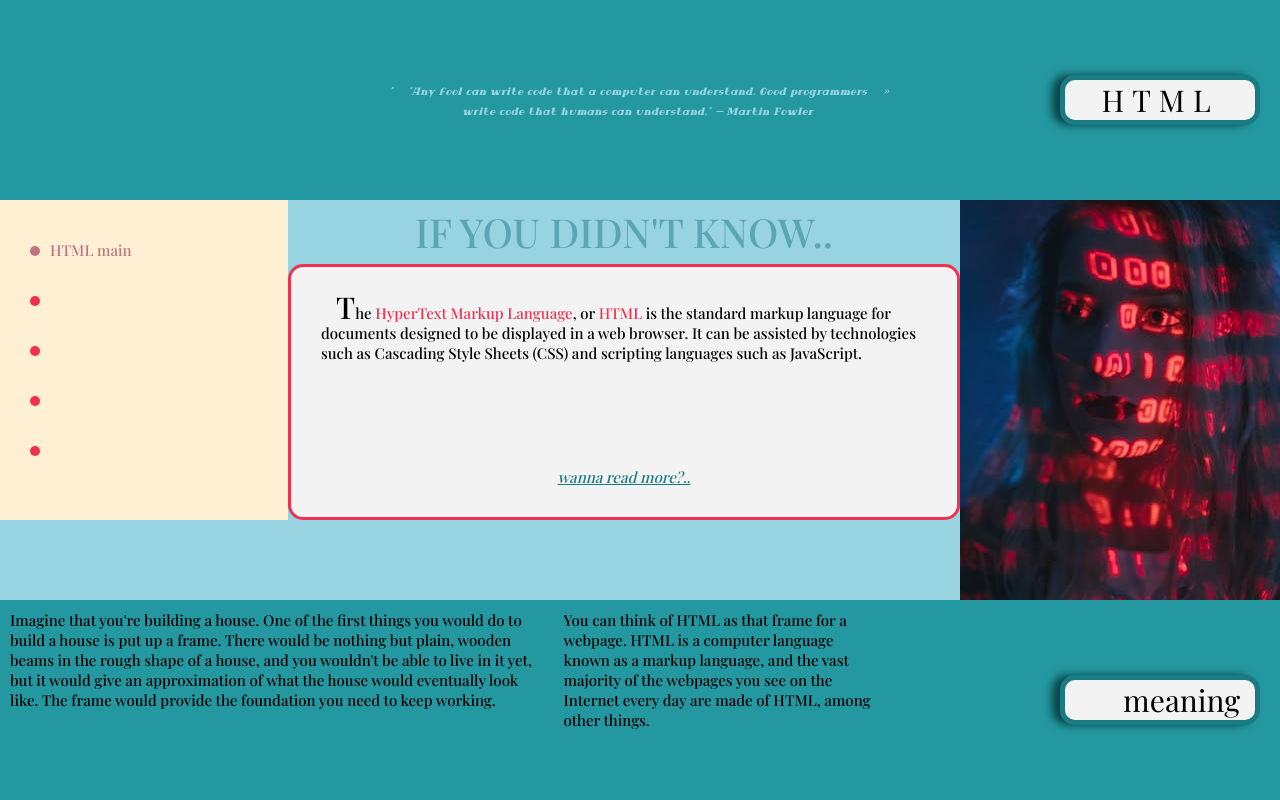
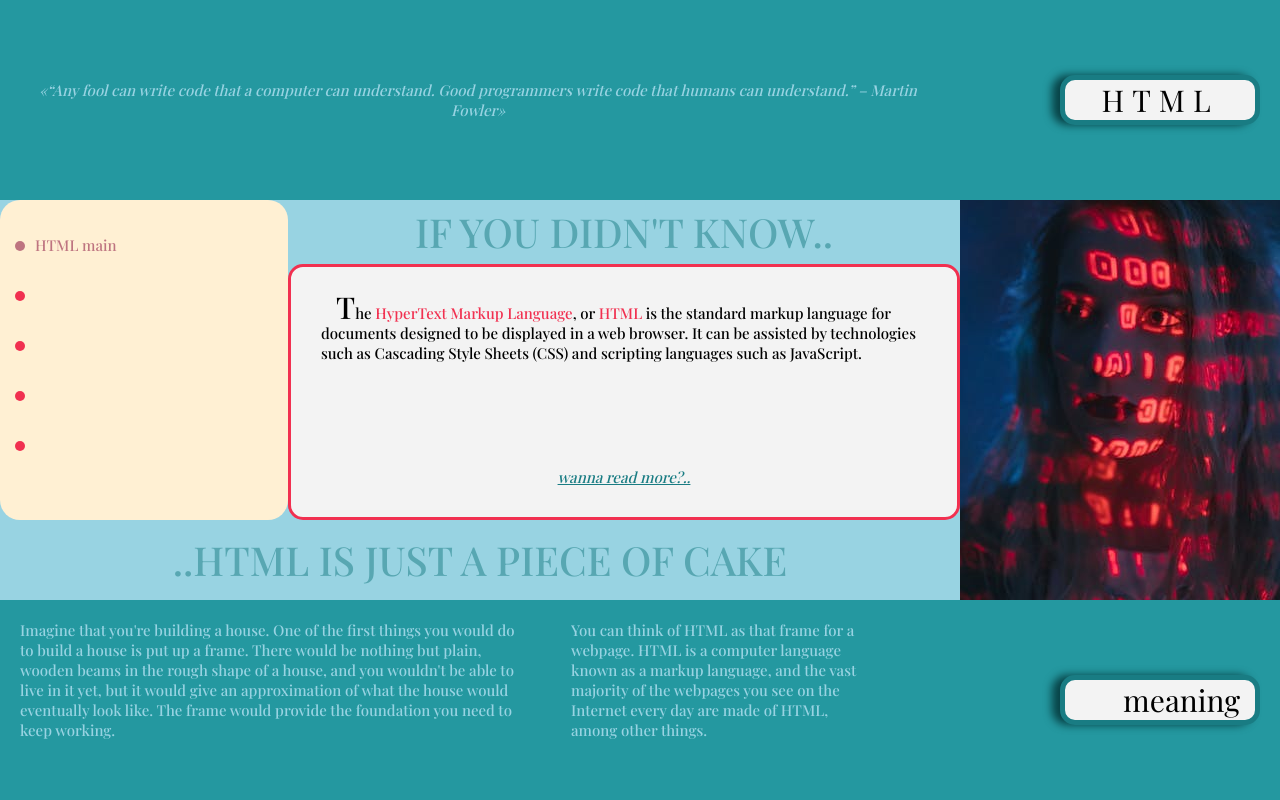
Before and after one commit to MilaHalko/S3_Web_Simple5Pages, a plain HTML site: page lab1.html in a window 1280 px wide. Drawn offline with nearby package versions, Linux system fonts and the light colour scheme; a web font is replaced by a local one.

Commit message:
1st Page done

```diff
--- a/lab1-style.css
+++ b/lab1-style.css
@@ -56,6 +56,8 @@ h1,h2,h3,h4,h5,h6{font-size: inherit; font-weight: 400;}
 body{
     width: 100vw;
     height: 100vh;
+    min-width: 850px;
+    min-height: 700px;
 }
 
 /* SAME COLORS */
@@ -90,36 +92,39 @@ nav, .center__right {background: rgb(255, 240, 211);}
     padding-right: 15px;
 }
 
+/* HEADER_FOOTER */
 header, footer {
     display: flex;
     height: 25%;
 }
-header {
+header div {
+    display: flex;
+    align-self: center;
+    margin: 0 0 0 30px;
+    width: 70%;
     justify-content: center;
+}
+header div q {
+    font-style: italic;
+
+    quotes: '\00AB' '\00BB' '\201E' '\201C';
+    text-align: center;
+}
+header q, footer p {
+    color: rgb(152, 211, 226);
 }
 footer div {
     display: flex;
     width: 70%;
 }
 footer div p {
-    margin: 10px 20px 10px 10px;
+    margin: 20px;
     overflow: hidden;
 }
-header q {
-    font-style: italic;
-    font-family: 'Izax';
-    color: rgb(152, 211, 226);
-    quotes: '\00AB' '\00BB' '\201E' '\201C';
-    font-weight: 100;
-    text-align: center;
-    display: flex;
-    align-self: center;
-    max-width: 500px;
-}
+
 /* CENTER */
 .center {
     height: 50%;
-    min-width: 850px;
     display: flex;
 }
 .center__main-blocks {
@@ -136,7 +141,6 @@ header q {
 /* Center__Main */
 .center__main {
     height: 80%;
-    min-height: 210px;
     padding: 30px 30px;
     position: relative;
     border: 3px solid rgb(241, 48, 80);
@@ -166,12 +170,12 @@ header q {
 }
 
 /* Center sides */
-.center__top {
+.center__top, .center__bottom {
     height: 20%;
     display: flex;
     justify-content: center;
 }
-.center__top p {
+.center__top p, .center__bottom p{
     display: flex;
     align-self: center;
     text-transform: uppercase;
@@ -179,22 +183,23 @@ header q {
     color: rgb(25, 124, 131);
     opacity: 0.5;
 }
-.center__bottom {
-    height: 20%;
-}
 .center__right {
     width: 25%;
-    min-width: 200px;
     background: url(../images/girl.jpeg) 40% 50% no-repeat;
 }
 nav {
+    display: flex;
     width: 30%;
-    min-width: 150px;
-    padding: 40px 0 30px 15px;
+    border-radius: 20px;
+}
+nav ul {
+    display: flex;
+    align-self: center;
+    flex-direction: column;
 }
 nav li {
     padding: 0 0 0 15px;
-    margin: 0 0 30px 0;
+    height: 50px;
 }
 nav li::before {
     content: '';
--- a/lab1.html
+++ b/lab1.html
@@ -12,7 +12,7 @@
     </head>
     <body>
         <header>
-            <q>“Any fool can write code that a computer can understand. Good programmers write code that humans can understand.” – Martin Fowler</q>
+            <div><q>“Any fool can write code that a computer can understand. Good programmers write code that humans can understand.” – Martin Fowler</q></div>
             <div class="top-title"><h1>HTML</h1></div>
         </header>
         <div class="center">
@@ -40,7 +40,7 @@
                     </div>
                 </div>
                 <div class="center__bottom">
-
+                    <p>..HTML is just a piece of cake</p>
                 </div>
             </div>
             <aside class="center__right">
```
